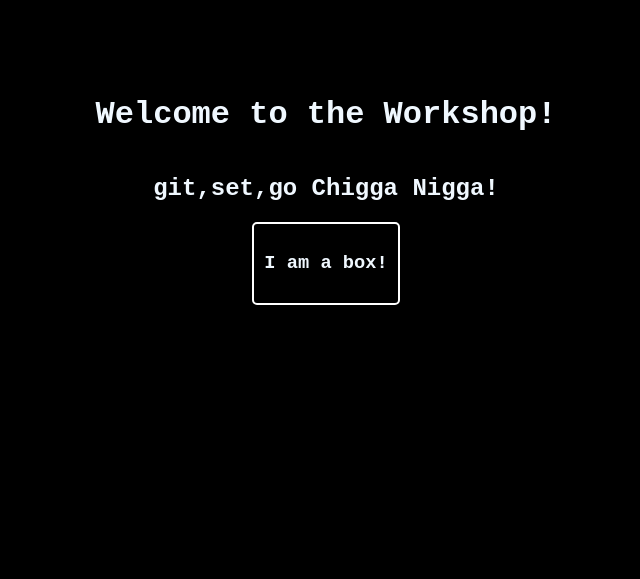
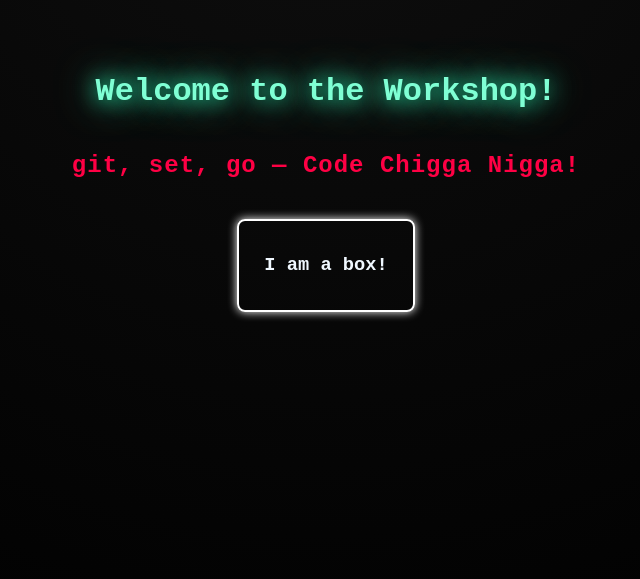
Before and after one commit to NICKSTER0506/GIT_SET_GO, a plain HTML site: page index.html in a window 1280 px wide. Shown: the part 218-797 px from the top of the page, without its empty margins (314-954 px from the left). Drawn offline with Linux system fonts and the light colour scheme.

Commit message:
Added animation

```diff
--- a/index.html
+++ b/index.html
@@ -9,16 +9,15 @@
         * {
             box-sizing: border-box;
             font-family: 'Courier New', Courier, monospace;
-
         }
 
         html,
         body {
-            background: #000;
+            background: radial-gradient(circle at top, #0f0f0f, #000);
             color: aliceblue;
             height: 100vh;
             overflow: hidden;
-
+            margin: 0;
         }
 
         .main {
@@ -27,26 +26,79 @@
             flex-direction: column;
             align-items: center;
             justify-content: center;
+            text-align: center;
         }
 
         h1 {
-            /* color: aquamarine; */
+            color: aquamarine;
+            text-shadow: 0 0 20px aquamarine, 0 0 40px #00ffaa;
+            animation: glow 2s infinite alternate;
         }
 
         h2 {
-            /* color: crimson; */
+            color: #ff0044;
+            letter-spacing: 1px;
+            animation: fadeIn 3s ease-in-out;
+        }
+
+        @keyframes glow {
+            from {
+                text-shadow: 0 0 5px aquamarine;
+            }
+
+            to {
+                text-shadow: 0 0 25px #00ffaa, 0 0 50px aquamarine;
+            }
+        }
+
+        @keyframes fadeIn {
+            from {
+                opacity: 0;
+                transform: translateY(20px);
+            }
+
+            to {
+                opacity: 1;
+                transform: translateY(0);
+            }
         }
 
         .box {
             border: 2px solid white;
-            border-radius: 5px;
-            padding: 10px;
-
+            border-radius: 8px;
+            padding: 15px 25px;
+            margin-top: 20px;
+            transition: 0.3s;
+            cursor: pointer;
+            box-shadow: 0 0 10px white;
         }
 
         .box:hover {
             background: #3f3f3f;
+            transform: scale(1.1);
+            box-shadow: 0 0 20px aquamarine, 0 0 40px #00ffaa;
+        }
 
+        /* Floating particles */
+        .particle {
+            position: absolute;
+            width: 5px;
+            height: 5px;
+            background: aquamarine;
+            border-radius: 50%;
+            animation: float 10s linear infinite;
+        }
+
+        @keyframes float {
+            from {
+                transform: translateY(100vh) scale(0.5);
+                opacity: 0.5;
+            }
+
+            to {
+                transform: translateY(-10vh) scale(1.2);
+                opacity: 0;
+            }
         }
     </style>
 </head>
@@ -54,11 +106,23 @@
 <body>
     <div class="main">
         <h1>Welcome to the Workshop!</h1>
-        <h2>git,set,go Chigga Nigga!</h2>
-        <div class="box">
+        <h2>git, set, go — Code Chigga Nigga!</h2>
+        <div class="box" onclick="alert('You clicked the box! 🚀')">
             <h3>I am a box!</h3>
         </div>
     </div>
+
+    <script>
+        // create floating particles
+        for (let i = 0; i < 30; i++) {
+            const p = document.createElement('div');
+            p.className = 'particle';
+            p.style.left = Math.random() * 100 + 'vw';
+            p.style.animationDuration = (5 + Math.random() * 10) + 's';
+            p.style.animationDelay = Math.random() * 10 + 's';
+            document.body.appendChild(p);
+        }
+    </script>
 </body>
 
 </html>
```
